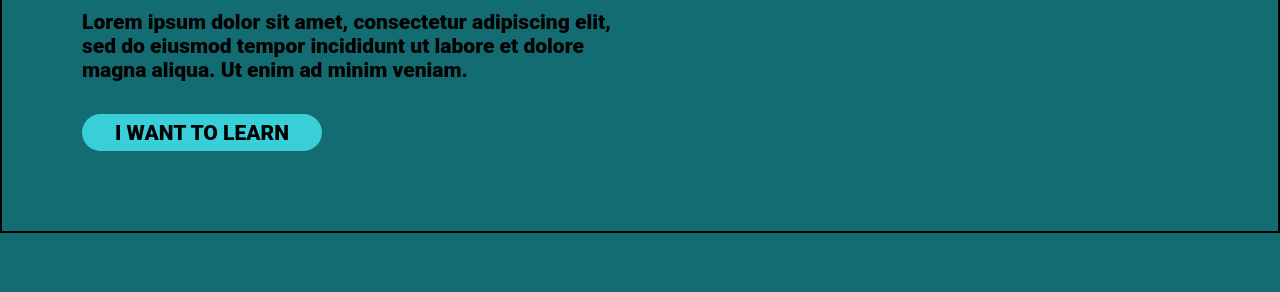
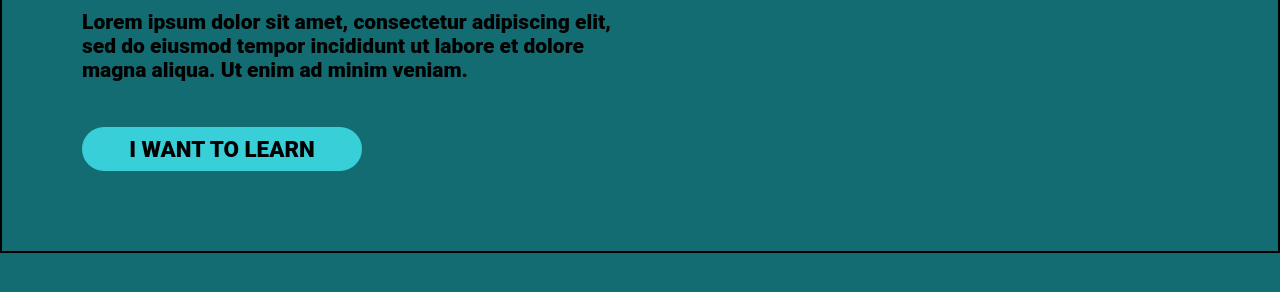
Before and after one commit to parth-15/conquering-responsive-layouts, a plain HTML site: page challenge-03/index.html in a window 1280 px wide. Shown: the part 250-542 px from the top of the page. Drawn offline with Linux system fonts and the light colour scheme.

Commit message:
Improved day 05 challenge

```diff
--- a/challenge-03/style.css
+++ b/challenge-03/style.css
@@ -10,7 +10,7 @@ body {
 
 .container {
     width: 100%;
-    padding: 5rem;
+    padding: 5em;
     border: 2px solid black;
 }
 
@@ -28,11 +28,11 @@ body {
 
 .btn {
     background-color: #38CFD9;
-    font-size: 21px;
+    font-size: 1.4rem;
     font-weight: bold;
     border-radius: 40px;
-    margin-top: 2rem;
+    margin-top: 2em;
     text-align: center;
-    padding: 0.40rem 0;
-    width: 15rem;
+    padding: 0.40em 0;
+    width: 35vmin;
 }
```
